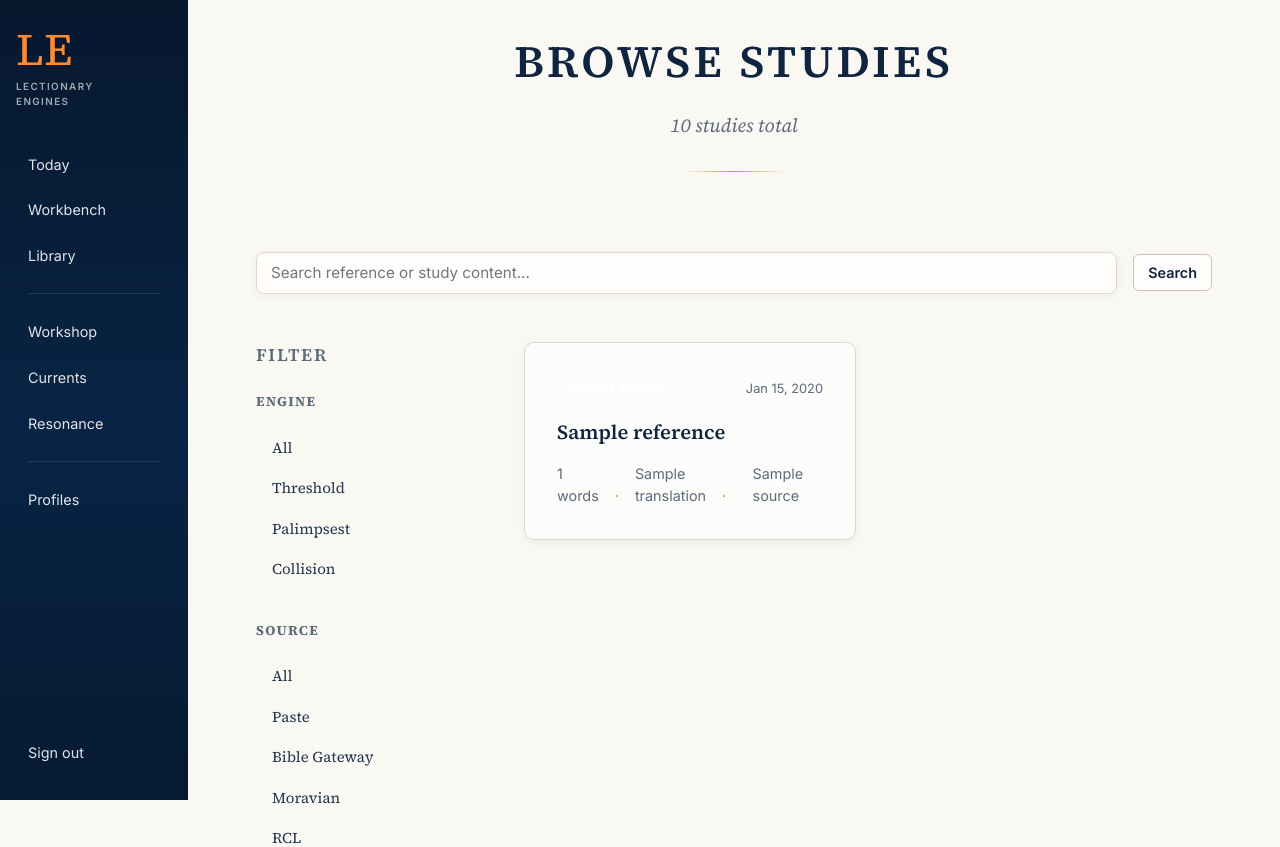
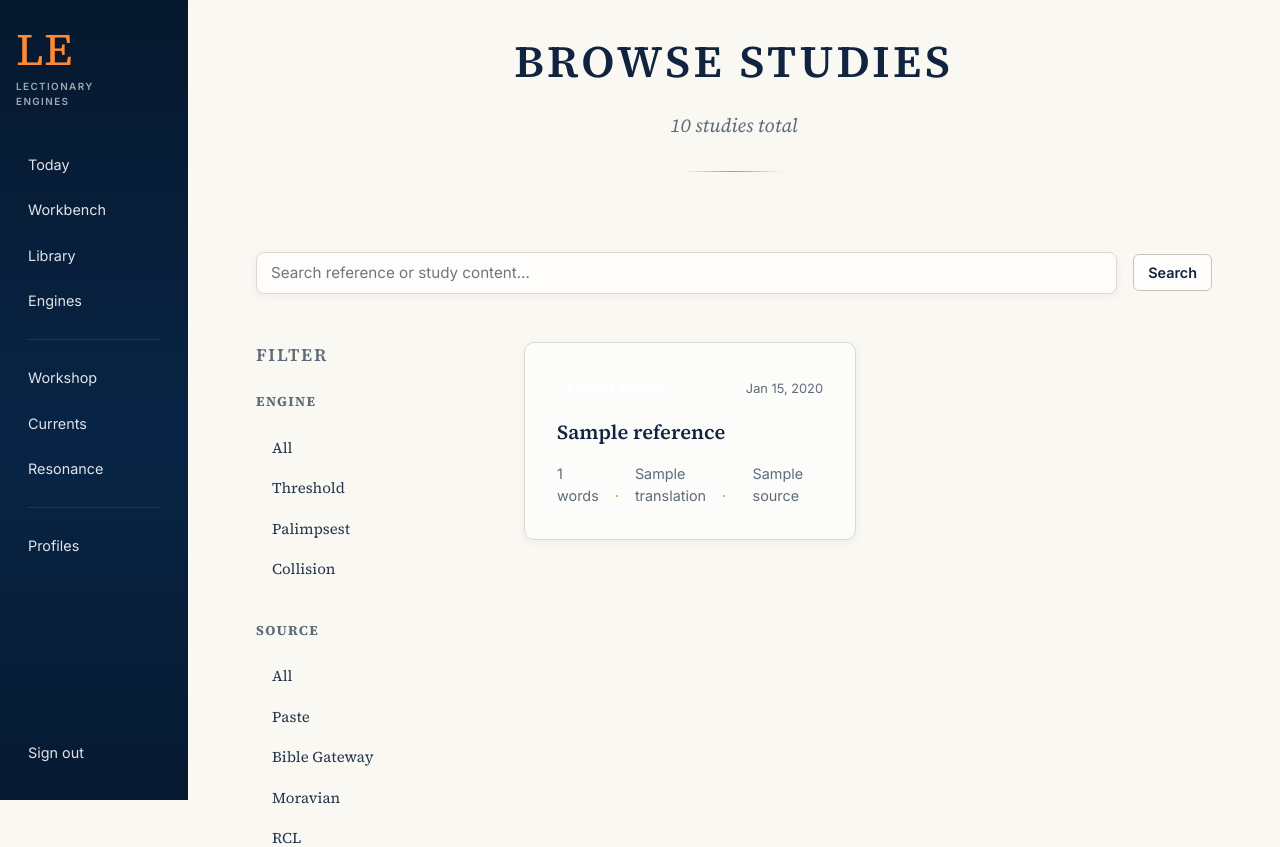
Before and after one commit to cdhtx/lectionary-engines, a Python web app: template web/templates/browse.html in a window 1280 px wide. Shown: the top 847 px of the page. Run offline with Jinja, Linux system fonts and the light colour scheme; the template is opened without the code that fills it: most values are stand-ins (such as "Sample title", 1, 10 or a date in 2020).

Commit message:
Add Engines link to sidebar nav
Placed in the primary group with Today/Workbench/Library, before the
first divider, per the Beta information architecture's grouping.

```diff
--- a/web/templates/base.html
+++ b/web/templates/base.html
@@ -19,6 +19,7 @@
                 <a href="/" class="sidebar-link {% if request.url.path == '/' %}active{% endif %}">Today</a>
                 <a href="/generate" class="sidebar-link {% if request.url.path.startswith('/generate') %}active{% endif %}">Workbench</a>
                 <a href="/browse" class="sidebar-link {% if request.url.path.startswith('/browse') or request.url.path.startswith('/study') %}active{% endif %}">Library</a>
+                <a href="/engines" class="sidebar-link {% if request.url.path.startswith('/engines') %}active{% endif %}">Engines</a>
 
                 <div class="sidebar-divider"></div>
 
```
Also changed, not shown: tests/test_route_smoke.py (+6 -0 lines).
